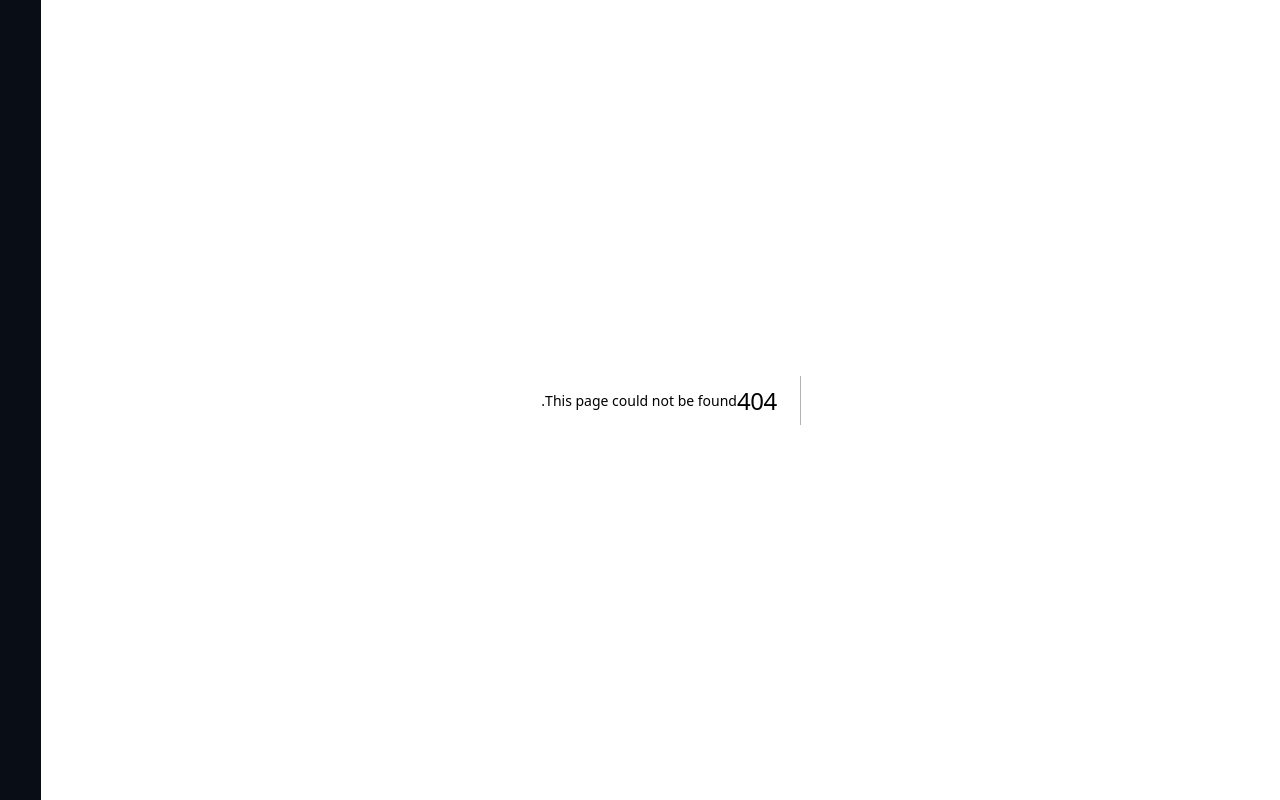
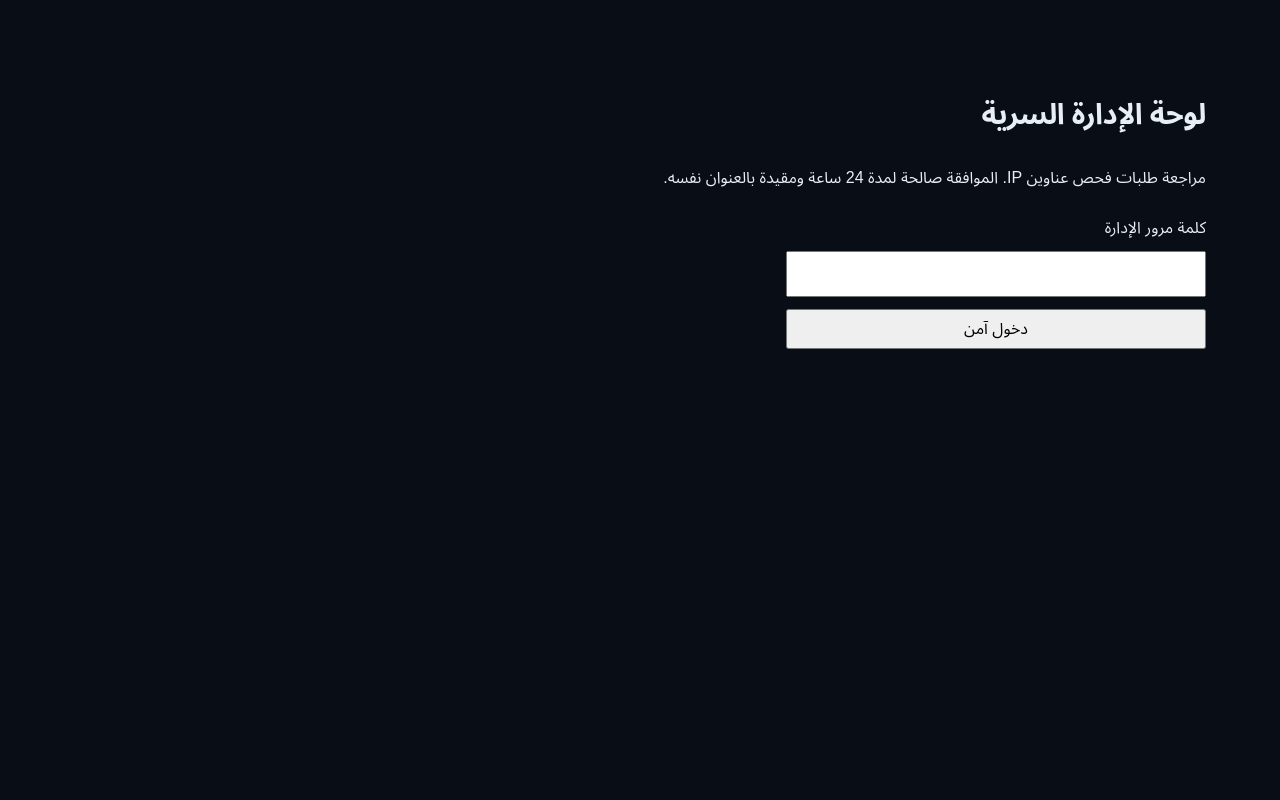
Before and after one commit to mohrhdhw0-svg/CYBER-SECURITY-AI-AGENT, a Next.js app: page /admin in a window 1280 px wide. Before the commit this address had no page. Built offline with nearby package versions, Linux system fonts and the light colour scheme.

Commit message:
Add private admin dashboard and environment template

```diff
--- /dev/null
+++ b/app/admin/page.tsx
@@ -0,0 +1,10 @@
+"use client";
+import {useEffect,useState} from "react";
+type Row={id:string;ip:string;status:string;createdAt:string;expiresAt?:string};
+export default function AdminPage(){const [password,setPassword]=useState("");const [logged,setLogged]=useState(false);const [rows,setRows]=useState<Row[]>([]);const [error,setError]=useState("");const [busy,setBusy]=useState(false);
+async function load(){const r=await fetch("/api/admin/requests",{cache:"no-store"});const d=await r.json();if(!r.ok)throw new Error(d.error||"تعذر تحميل الطلبات");setRows(d.requests||[])}
+async function login(e:React.FormEvent){e.preventDefault();setBusy(true);setError("");try{const r=await fetch("/api/admin/login",{method:"POST",headers:{"Content-Type":"application/json"},body:JSON.stringify({password})});const d=await r.json();if(!r.ok)throw new Error(d.error);setLogged(true);setPassword("");await load()}catch(x){setError(x instanceof Error?x.message:"فشل الدخول")}finally{setBusy(false)}}
+async function decide(id:string,action:"approve"|"reject"){setBusy(true);setError("");try{const r=await fetch("/api/admin/requests",{method:"POST",headers:{"Content-Type":"application/json"},body:JSON.stringify({id,action})});const d=await r.json();if(!r.ok)throw new Error(d.error);await load()}catch(x){setError(x instanceof Error?x.message:"تعذر تنفيذ القرار")}finally{setBusy(false)}}
+async function logout(){await fetch("/api/admin/logout",{method:"POST"});setLogged(false);setRows([])}
+useEffect(()=>{if(logged)void load().catch(e=>setError(e.message))},[logged]);
+return <main style={{maxWidth:1000,margin:"48px auto",padding:24,color:"var(--foreground)"}}><h1>لوحة الإدارة السرية</h1><p>مراجعة طلبات فحص عناوين IP. الموافقة صالحة لمدة 24 ساعة ومقيدة بالعنوان نفسه.</p>{!logged?<form onSubmit={login} style={{display:"grid",gap:12,maxWidth:420}}><label>كلمة مرور الإدارة<input type="password" value={password} onChange={e=>setPassword(e.target.value)} autoComplete="current-password" required style={{display:"block",width:"100%",padding:12,marginTop:6}}/></label><button disabled={busy} type="submit">دخول آمن</button></form>:<><button onClick={logout}>تسجيل الخروج</button><button onClick={()=>void load()} style={{marginInlineStart:8}}>تحديث</button><div style={{display:"grid",gap:12,marginTop:24}}>{rows.map(row=><article key={row.id} style={{padding:16,border:"1px solid #7776",borderRadius:12}}><b>{row.ip}</b><p>الحالة: {row.status} · وقت الطلب: {new Date(row.createdAt).toLocaleString("ar")}</p>{row.expiresAt&&<p>تنتهي الموافقة: {new Date(row.expiresAt).toLocaleString("ar")}</p>}{row.status==="pending"&&<div style={{display:"flex",gap:8}}><button disabled={busy} onClick={()=>void decide(row.id,"approve")}>موافقة لمدة 24 ساعة</button><button disabled={busy} onClick={()=>void decide(row.id,"reject")}>رفض</button></div>}</article>)}{!rows.length&&<p>لا توجد طلبات حتى الآن.</p>}</div></>}{error&&<p role="alert" style={{color:"tomato"}}>{error}</p>}</main>}
```
